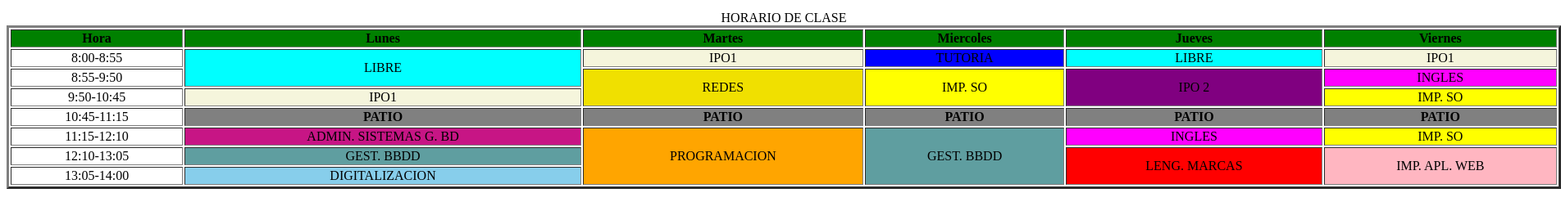
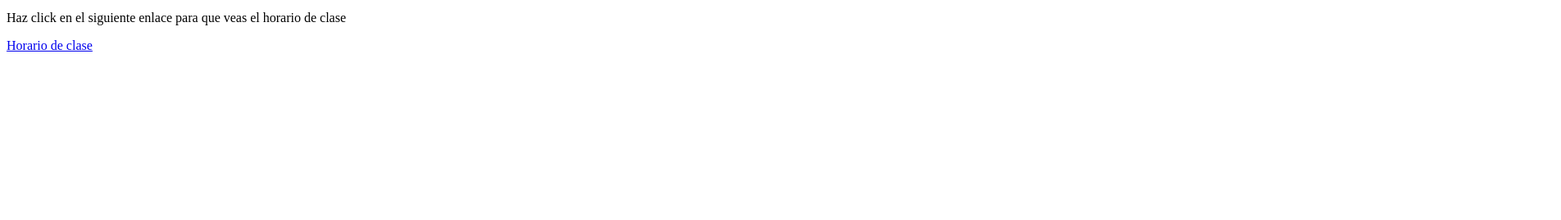
Before and after one commit to MarianoPantigosoParedes/Mi_horario_declase_Mariano, a plain HTML site: page index.html in a window 1280 px wide. Shown: the part 101-370 px from the top of the page at 82% size, 1904 px wide, since content can reach past the window. Drawn offline with Linux system fonts and the light colour scheme.

Commit message:
agregue al indice el enlace para la pagina donde esta el horario y en la pagina del horario agregue un enlace para volver al indice

```diff
--- a/index.html
+++ b/index.html
@@ -9,68 +9,8 @@
     <header>
         <h1>HORARIO DE CLASE</h1>
         <p>Actividad de realizar un horario de clase en html</p>
+        <p>Haz click en el siguiente enlace para que veas el horario de clase</p>
+        <a href="mihorariodeclase.html">Horario de clase</a>
     </header>
-    <table border="3" width="150%">
-        <caption>HORARIO DE CLASE</caption>
-        <thead>
-            <tr align="center" bgcolor="green">
-                <th rowspan="8">Hora</th>
-                <th rowspan="8">Lunes</th>
-                <th rowspan="8">Martes</th>
-                <th rowspan="8">Miercoles</th>
-                <th rowspan="8">Jueves</th>
-                <th rowspan="8">Viernes</th>
-            </tr>
-        </thead>
-        <tbody align="center">
-            <tr>
-                <td>8:00-8:55</td>
-                <td rowspan="2" align="center" bgcolor="cyan">LIBRE</td>
-                <td align="center" bgcolor="beige">IPO1</td>
-                <td align="center" bgcolor="blue">TUTORIA</td>
-                <td align="center" bgcolor="cyan">LIBRE</td>
-                <td align="center" bgcolor="beige">IPO1</td>
-            </tr>
-            <tr>
-                <td>8:55-9:50</td>
-                <td rowspan="2" align="center" bgcolor="flesh">REDES</td>
-                <td rowspan="2" align="center" bgcolor="yellow">IMP. SO</td>
-                <td rowspan="2" align="center" bgcolor="purple">IPO 2</td>
-                <td align="center" bgcolor="fuchsia">INGLES</td>
-            </tr>
-            <tr>
-                <td>9:50-10:45</td>
-                <td align="center" bgcolor="beige">IPO1</td>
-                <td align="center" bgcolor="yellow">IMP. SO</td>
-            </tr>
-            <tr>
-                <td>10:45-11:15</td>
-                <td align="center" bgcolor="gray"><strong>PATIO</strong></td>
-                <tD align="center" bgcolor="gray"><strong>PATIO</strong></td>
-                <td align="center" bgcolor="gray"><strong>PATIO</strong></td>
-                <td align="center" bgcolor="gray"><strong>PATIO</strong></td>
-                <td align="center" bgcolor="gray"><strong>PATIO</strong></td>
-            </tr>
-            <tr>
-                <td>11:15-12:10</td>
-                <td align="center" bgcolor="MediumVioletRed">ADMIN. SISTEMAS G. BD</td>
-                <td rowspan="3" align="center" bgcolor="orange">PROGRAMACION</td>
-                <td rowspan="3" align="center" bgcolor="CadetBlue">GEST. BBDD</td>
-                <td align="center" bgcolor="fuchsia">INGLES</td>
-                <td align="center" bgcolor="yellow">IMP. SO</td>
-            </tr>
-            <tr>
-                <td>12:10-13:05</td>
-                <td align="center" bgcolor="CadetBlue">GEST. BBDD</td>
-                <td rowspan="2" align="center" bgcolor="red">LENG. MARCAS</td>
-                <td rowspan="2" align="center" bgcolor="LightPink">IMP. APL. WEB</td>
-            </tr>
-            <tr>
-                <td>13:05-14:00</td>
-                <td align="center" bgcolor="SkyBlue">DIGITALIZACION</td>
-
-            </tr>
-        </tbody>
-    </table>
 </body>
 </html>
```
Also changed, not shown: mihorariodeclase.html (+1 -0 lines).
